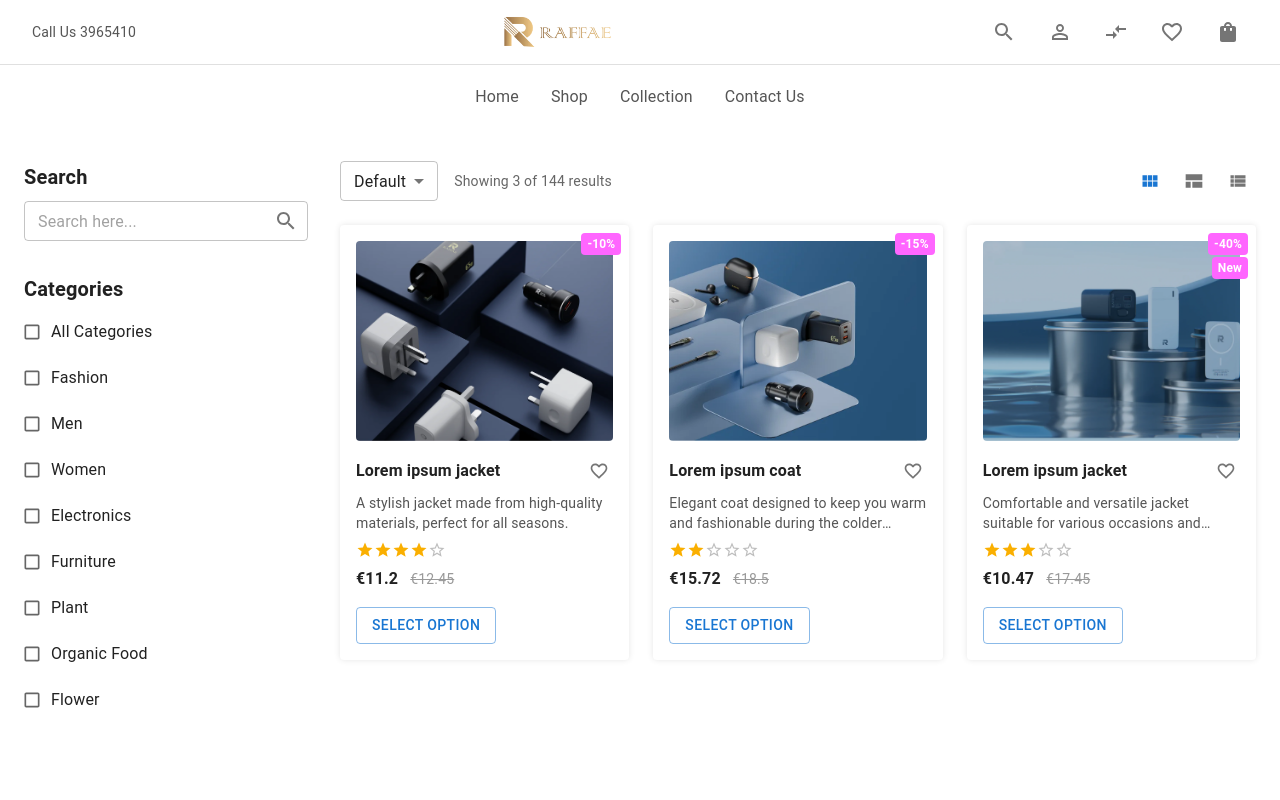
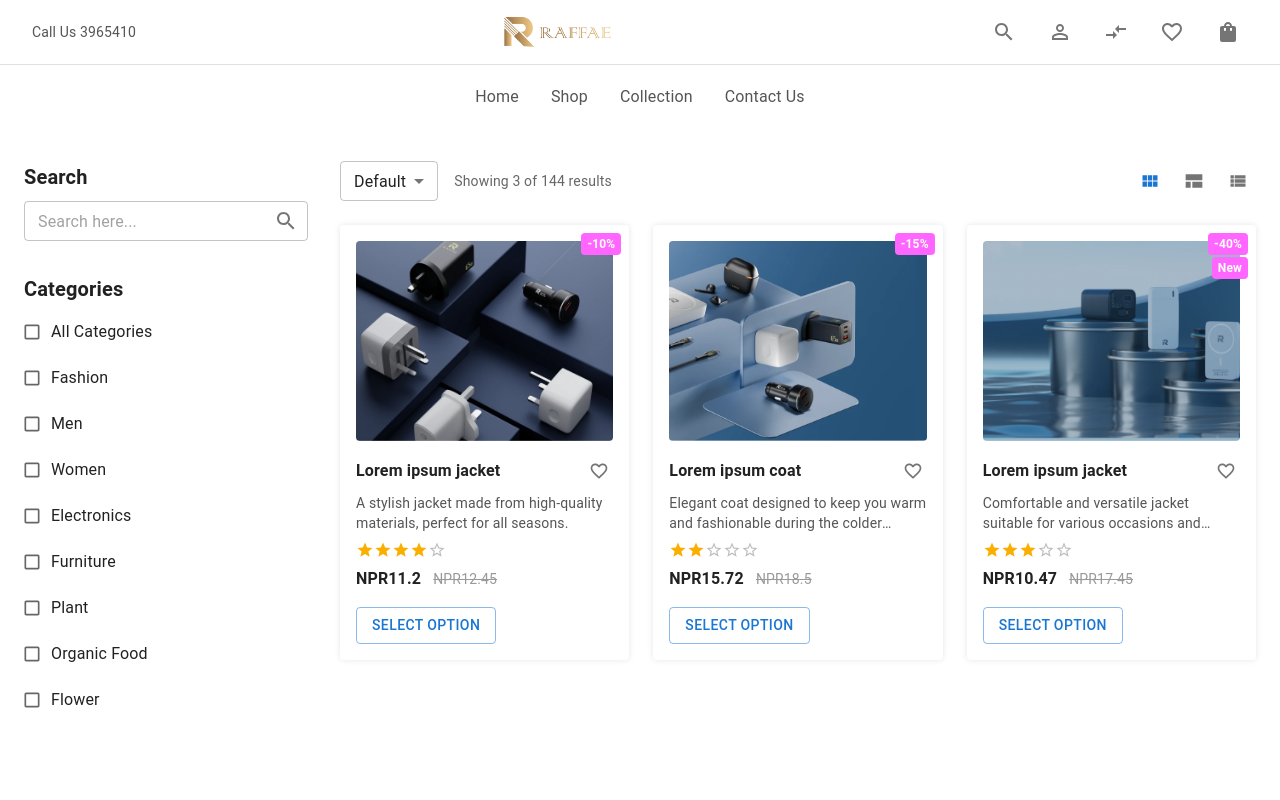
Before and after one commit to Pristine-Mind/raffae-website, a React (Vite) app: page /shop in a window 1280 px wide. Shown: the top 800 px of the page. Built offline with nearby package versions, Linux system fonts and the light colour scheme.

Commit message:
Type fixes

```diff
--- a/src/components/ProductDetail/ProductDetail.tsx
+++ b/src/components/ProductDetail/ProductDetail.tsx
@@ -68,8 +68,8 @@ function a11yProps(index: number) {
 const ProductDetail: React.FC = () => {
   const product = {
     name: 'Lorem ipsum jacket',
-    newPrice: '€11.2',
-    oldPrice: '€12.45',
+    newPrice: 'NPR11.2',
+    oldPrice: 'NPR12.45',
     discount: '-10%',
     rating: 4,
     description:
--- a/src/components/ProductShowcase/ProductShowcase.tsx
+++ b/src/components/ProductShowcase/ProductShowcase.tsx
@@ -43,7 +43,8 @@ const ProductShowcase: React.FC = () => {
           <Grid
             item
             xs={12}
-            sm={4}
+            sm={6}
+            md={4}
             key={product.id}
             component={motion.div}
             variants={itemVariants}
@@ -53,6 +54,7 @@ const ProductShowcase: React.FC = () => {
                 component={motion.img}
                 src={product.img}
                 alt={product.name}
+                loading="lazy"
                 initial={{ scale: 1 }}
                 whileHover={{ scale: 1.05 }}
                 transition={{ duration: 0.3 }}
@@ -60,9 +62,11 @@ const ProductShowcase: React.FC = () => {
                   width: '100%',
                   height: 'auto',
                   marginBottom: 2,
+                  borderRadius: 2,
+                  boxShadow: '0px 4px 10px rgba(0, 0, 0, 0.2)',
                 }}
               />
-              <Typography variant="subtitle1" sx={{ fontWeight: 'bold' }}>
+              <Typography variant="subtitle1" component="h2" sx={{ fontWeight: 'bold' }}>
                 {product.name}
               </Typography>
             </Box>
--- a/src/components/Shop/Shop.tsx
+++ b/src/components/Shop/Shop.tsx
@@ -49,8 +49,8 @@ const products: Product[] = [
       'A stylish jacket made from high-quality materials, perfect for all seasons.',
     discount: '-10%',
     rating: 4,
-    newPrice: '€11.2',
-    oldPrice: '€12.45',
+    newPrice: 'NPR11.2',
+    oldPrice: 'NPR12.45',
   },
   {
     id: 2,
@@ -60,8 +60,8 @@ const products: Product[] = [
       'Elegant coat designed to keep you warm and fashionable during the colder months.',
     discount: '-15%',
     rating: 2,
-    newPrice: '€15.72',
-    oldPrice: '€18.5',
+    newPrice: 'NPR15.72',
+    oldPrice: 'NPR18.5',
   },
   {
     id: 3,
@@ -72,8 +72,8 @@ const products: Product[] = [
     discount: '-40%',
     isNew: true,
     rating: 3,
-    newPrice: '€10.47',
-    oldPrice: '€17.45',
+    newPrice: 'NPR10.47',
+    oldPrice: 'NPR17.45',
   },
 ];
 
```
